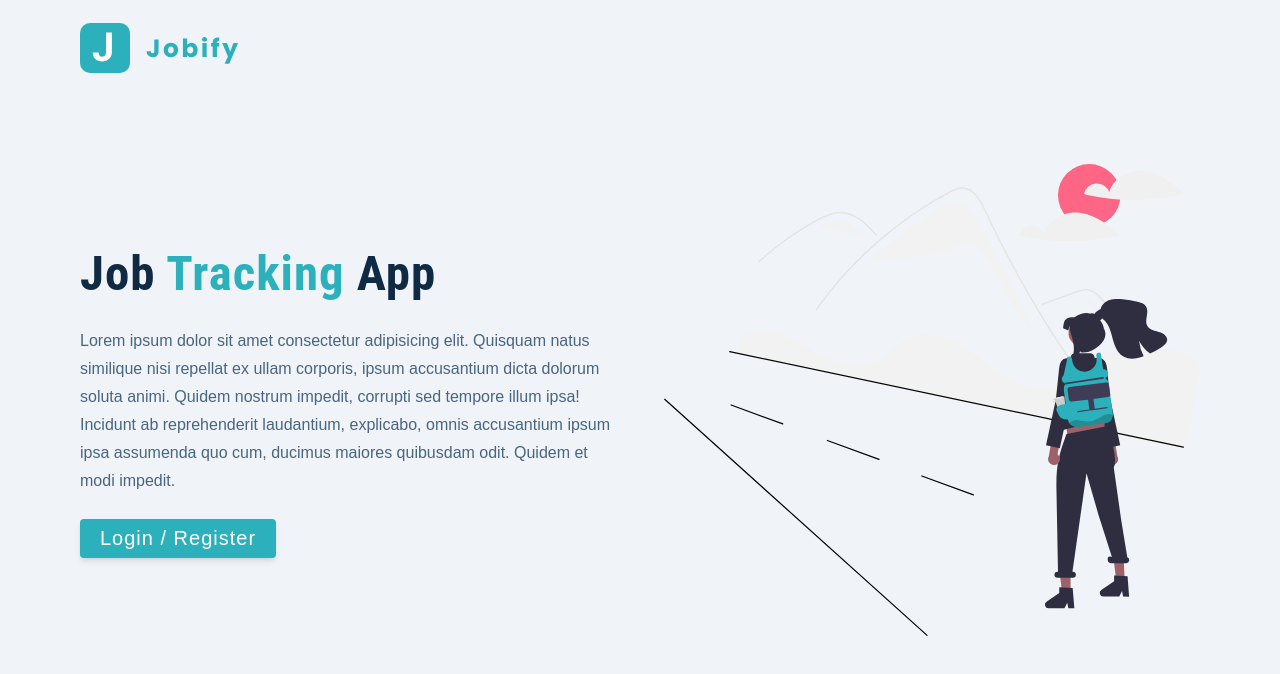
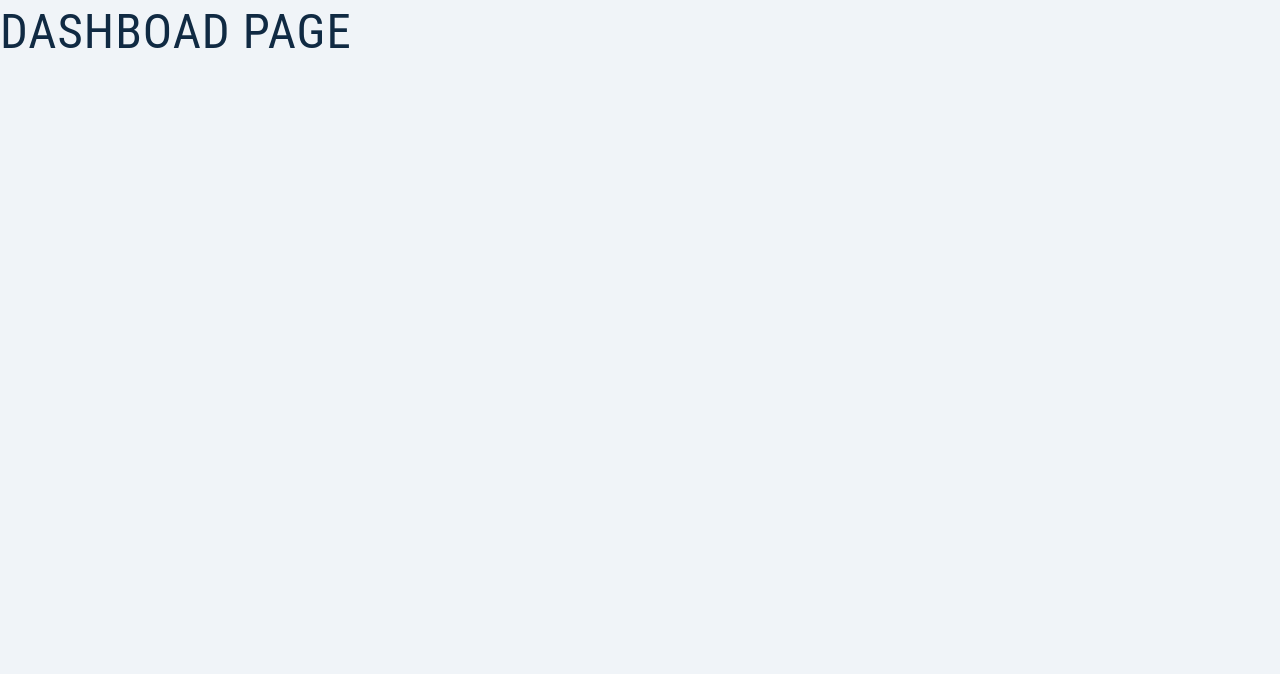
Before and after one commit to mosmartin/jobify, a React (Create React App) app in the folder client/: page / in a window 1280 px wide. Shown: the top 674 px of the page. Built offline with nearby package versions, Linux system fonts and the light colour scheme.

Commit message:
Add pages

```diff
--- a/client/src/App.js
+++ b/client/src/App.js
@@ -1,10 +1,16 @@
-import { Landing } from './pages/Landing';
+import { BrowserRouter, Routes, Route } from 'react-router-dom';
+import { Landing, Dashboard, Register, Error } from './pages';
 
 function App() {
   return (
-    <div>
-      <Landing />
-    </div>
+    <BrowserRouter>
+      <Routes>
+        <Route path="/" element={<Dashboard />} />
+        <Route path="/register" element={<Register />} />
+        <Route path="/landing" element={<Landing />} />
+        <Route path="*" element={<Error />} />
+      </Routes>
+    </BrowserRouter>
   );
 }
 
--- /dev/null
+++ b/client/src/pages/Dashboard.jsx
@@ -0,0 +1,7 @@
+export const Dashboard = () => {
+    return (
+        <h1>
+            DASHBOAD PAGE
+        </h1>
+    )
+}
--- /dev/null
+++ b/client/src/pages/Error.jsx
@@ -0,0 +1,19 @@
+import { Link } from 'react-router-dom';
+import img from '../assets/images/not-found.svg';
+import Wrapper from '../assets/wrappers/ErrorPage';
+
+export const Error = () => {
+  return <Wrapper className="full-page">
+      <div>
+        <img src={img} alt="404" className="img" />
+
+        <h3>🤷‍♂️ Page Not Found!</h3>
+
+        <p>
+            The page you are looking for does not exist or has been moved.
+        </p>
+
+        Link to <Link to="/">Home</Link>
+      </div>
+  </Wrapper>;
+};
--- a/client/src/pages/Landing.jsx
+++ b/client/src/pages/Landing.jsx
@@ -1,3 +1,4 @@
+import { Link } from 'react-router-dom';
 import { Logo } from '../components';
 import main from '../assets/images/main.svg';
 import Wrapper from '../assets/wrappers/LandingPage';
--- /dev/null
+++ b/client/src/pages/Register.jsx
@@ -0,0 +1,7 @@
+export const Register = () => {
+    return (
+        <h1>
+            REGISTER PAGE
+        </h1>
+    )
+}
--- /dev/null
+++ b/client/src/pages/index.jsx
@@ -0,0 +1,6 @@
+import { Landing } from './Landing';
+import { Dashboard } from './Dashboard';
+import { Error } from './Error';
+import { Register } from './Register';
+
+export { Landing, Dashboard, Error, Register };
```
